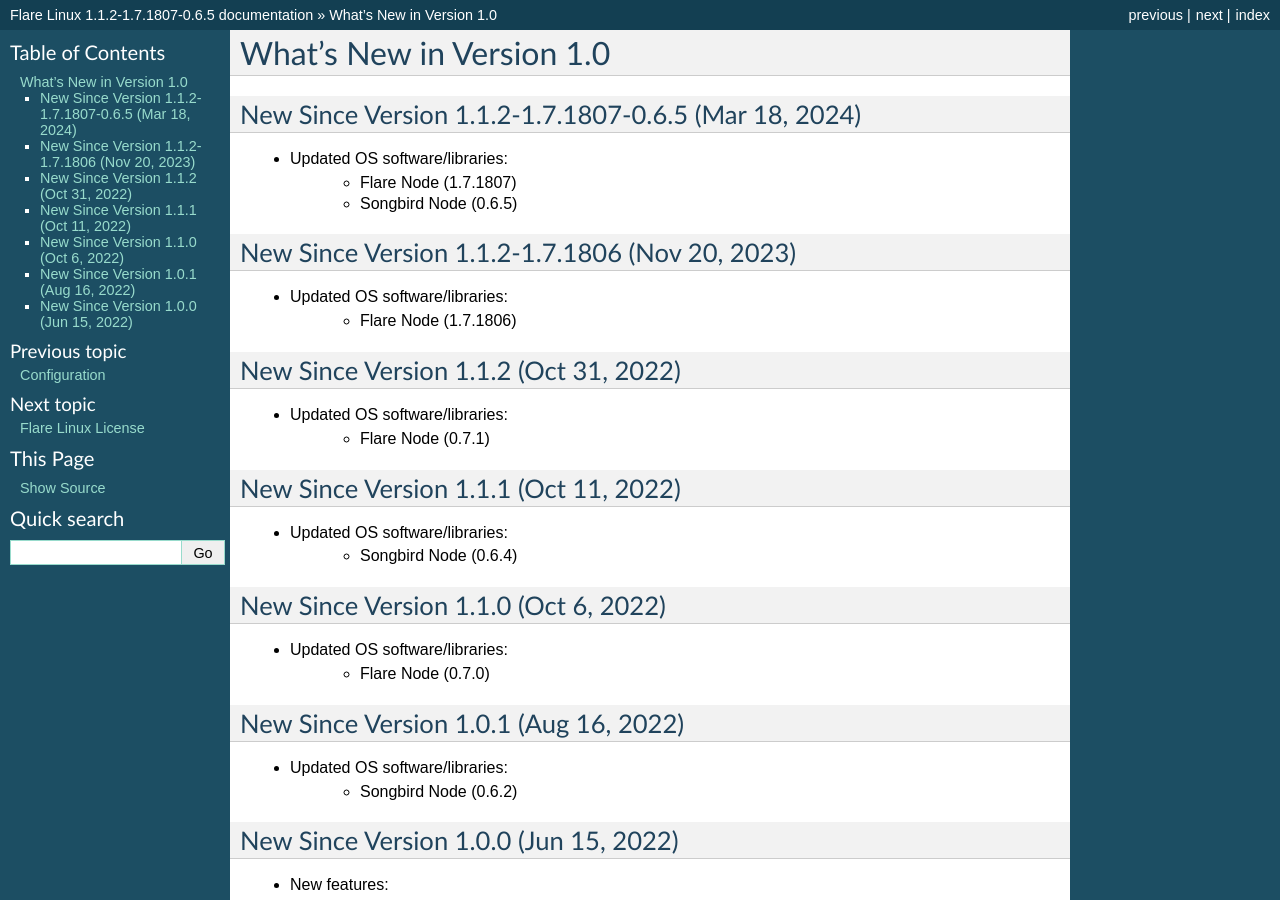
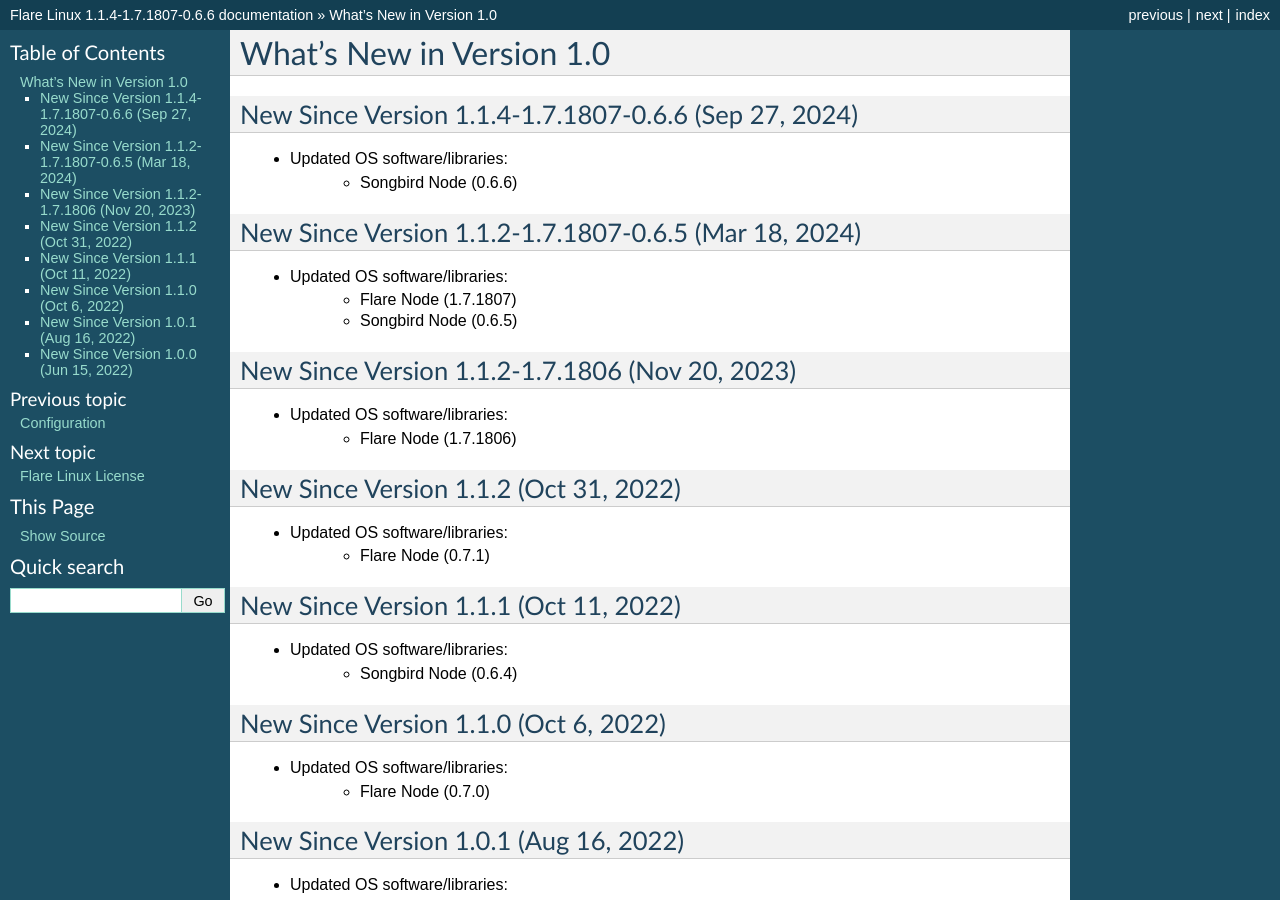
Before and after one commit to linuxforphp/flarelinux-docs, a Sphinx documentation site: the page built from docs/whats_new.rst, in a window 1280 px wide and 900 px high. Built offline with Sphinx 7.4.7, drawn with Linux system fonts in a browser that asks for light colours; some of the changed text lies outside the part shown.

Commit message:
2024-10-04 AC: Updates the user documentation for Flare Linux 1.1.4-1.7.1807-0.6.6.

```diff
--- a/docs/conf.py
+++ b/docs/conf.py
@@ -54,7 +54,7 @@
 # The short X.Y version.
 version = '1.1'
 # The full version, including alpha/beta/rc tags.
-release = '1.1.2-1.7.1807-0.6.5'
+release = '1.1.4-1.7.1807-0.6.6'
 
 # The language for content autogenerated by Sphinx. Refer to documentation
 # for a list of supported languages.
--- a/docs/configuration.rst
+++ b/docs/configuration.rst
@@ -21,7 +21,7 @@
 
 You can do so by adding the 'e' option as often as you need to, like so::
 
-    $ docker run -it --rm -p 9650:9650 --name my_flare_server -e FLARE_BIND_ADDRESS="0.0.0.0" asclinux/flarelinux:1.1.2-1.7.1807-0.6.5 flare --flare-coston1
+    $ docker run -it --rm -p 9650:9650 --name my_flare_server -e FLARE_BIND_ADDRESS="0.0.0.0" asclinux/flarelinux:1.1.4-1.7.1807-0.6.6 flare --flare-coston1
 
 Here is a complete list of all environment variables that will be taken into account by the Flare Linux
 container at runtime:
@@ -43,7 +43,7 @@
 
 You can do so by adding the 'v' option as often as you need to, like so::
 
-    $ docker run -it --rm -p 9650:9650 --name my_flare_server -v ${PWD}/.flare:/home/flareuser/.flare asclinux/flarelinux:1.1.2-1.7.1807-0.6.5 flare --flare-coston1
+    $ docker run -it --rm -p 9650:9650 --name my_flare_server -v ${PWD}/.flare:/home/flareuser/.flare asclinux/flarelinux:1.1.4-1.7.1807-0.6.6 flare --flare-coston1
 
 ------------------------------
 Installing Additional Software
--- a/docs/whats_new.rst
+++ b/docs/whats_new.rst
@@ -3,8 +3,14 @@
 What's New in Version 1.0
 ===========================
 
+New Since Version 1.1.4-1.7.1807-0.6.6 (Sep 27, 2024)
+-----------------------------------------------------
+
+* Updated OS software/libraries:
+    - Songbird Node (0.6.6)
+
 New Since Version 1.1.2-1.7.1807-0.6.5 (Mar 18, 2024)
------------------------------------------------
+-----------------------------------------------------
 
 * Updated OS software/libraries:
     - Flare Node (1.7.1807)
```
Also changed, not shown: docs/basic_usage.rst (+9 -9 lines).
